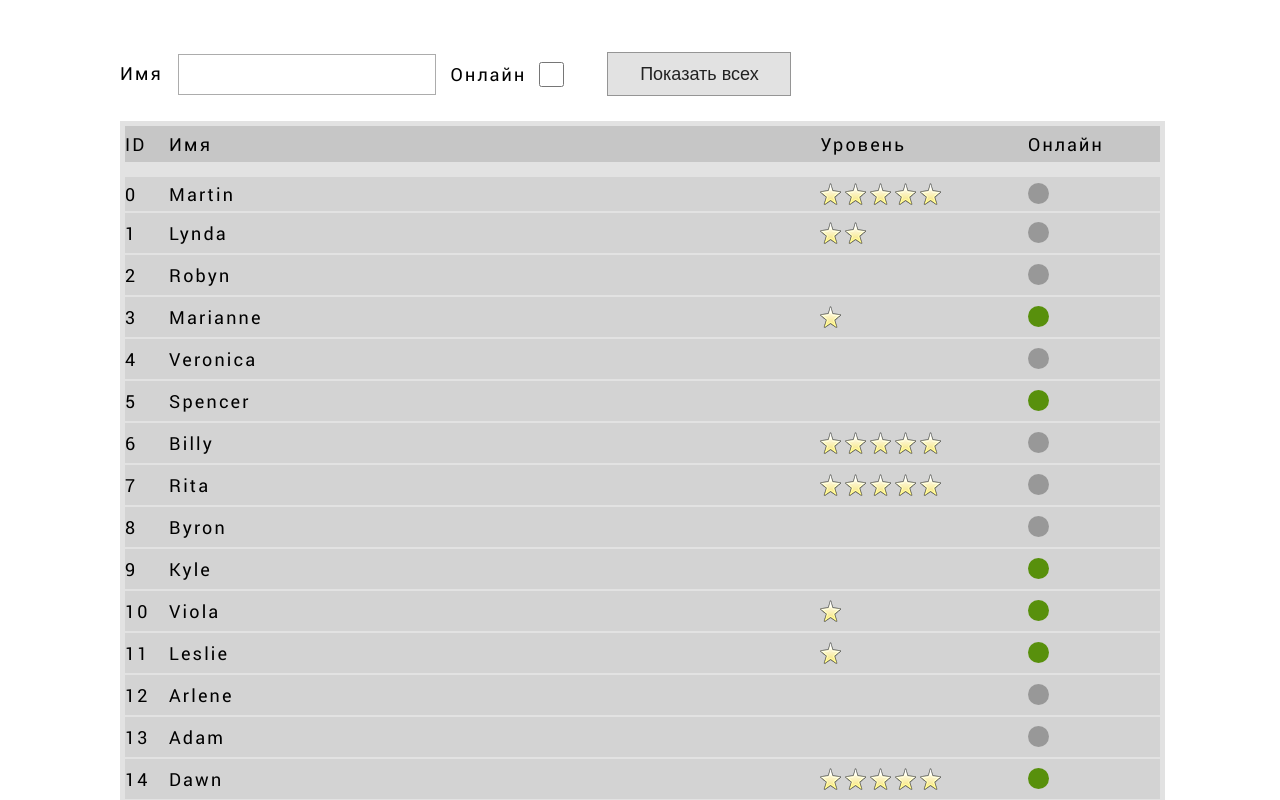
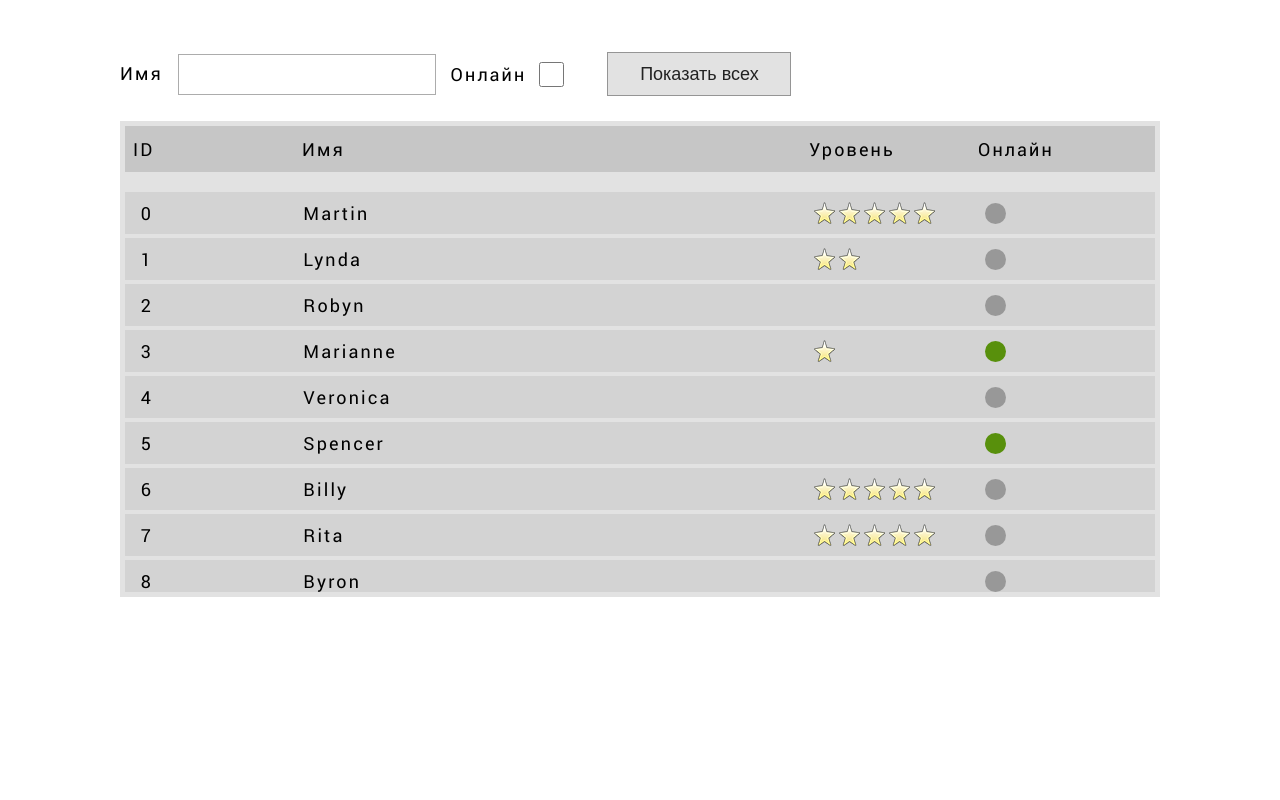
Before and after one commit to v9gel/panel, a Vue app: page / in a window 1280 px wide. Shown: the top 800 px of the page. Built offline with nearby package versions, Linux system fonts and the light colour scheme.

Commit message:
* Table скролбар

```diff
--- a/src/App.vue
+++ b/src/App.vue
@@ -25,6 +25,7 @@ const visiblePlayers = computed({
   margin-right: 120px;
   margin-bottom: 52px;
   user-select: none;
+  min-width: 960px;
 }
 
 .table {
--- a/src/components/Table.vue
+++ b/src/components/Table.vue
@@ -19,12 +19,15 @@ const showContextMenu = (e) => {
 <template>
   <div>
     <table cellpadding="4" cellspacing="4">
+      <thead>
         <tr class="head">
           <th>ID</th>
           <th>Имя</th>
           <th>Уровень</th>
           <th>Онлайн</th>
         </tr>
+      </thead>
+      <tbody>
         <tr
           v-for="(player, index) in players"
           :key="index"
@@ -36,14 +39,30 @@ const showContextMenu = (e) => {
           <td><Stars :count="player.level" /></td>
           <td><Status :online="player.online"></Status></td>
         </tr>
+      </tbody>
     </table>
     <!-- <ContextMenu :point="point"></ContextMenu> -->
   </div>
 </template>
 
 <style scoped lang="less">
-* {
-  box-sizing: content-box;
+*::-webkit-scrollbar {
+  width: 8px;
+}
+
+*::-webkit-scrollbar-track {
+  background: #f1f1f1;
+  border-radius: 4px;
+  background-color: #b9b9b9;
+}
+
+*::-webkit-scrollbar-thumb {
+  border-radius: 4px;
+  background-color: #464646;
+}
+
+*::-webkit-scrollbar-thumb:hover {
+  background: #555;
 }
 
 table {
@@ -51,27 +70,44 @@ table {
   border: 5px solid #e2e2e2;
   width: 100%;
 
-  td,
-  th {
-    // display: flex;
-    vertical-align: middle;
+  thead,
+  tbody {
+    display: grid;
   }
-  .head {
+
+  tbody {
+    margin-top: 20px;
+    height: 400px;
+    overflow-y: auto;
+    overflow-x: hidden;
+  }
+
+  thead tr {
     background-color: #c6c6c6;
-    border-bottom: 15px solid #e2e2e2;
     height: 46px;
     text-align: left;
+    padding-right: 8px;
   }
 
-  .data {
+  tbody tr + tr {
+    margin-top: 4px;
+  }
+
+  tbody tr {
     background-color: #d3d3d3;
-    border-top: 2px solid #e2e2e2;
     height: 42px;
   }
 
-  //   .data .id {
-  //     text-align: right;
-  //     width: 150px;
-  //   }
+  tr {
+    display: grid;
+    align-items: center;
+    padding-left: 8px;
+    grid-template-columns: 1fr 3fr 1fr 1fr;
+  }
+
+  .id {
+    text-align: right;
+    padding-right: calc(100% - 20px);
+  }
 }
 </style>
```
Lines whose indentation alone changed are shown as unchanged.
